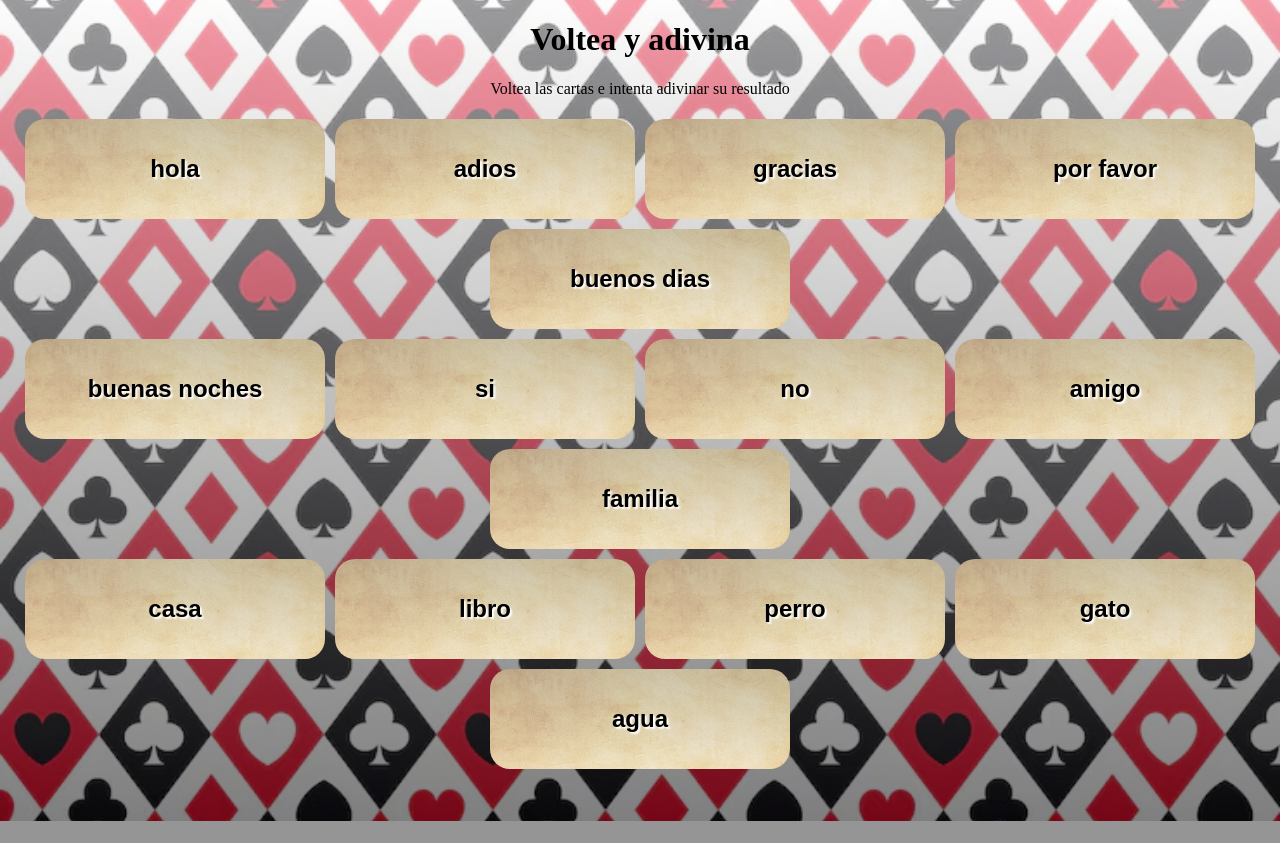
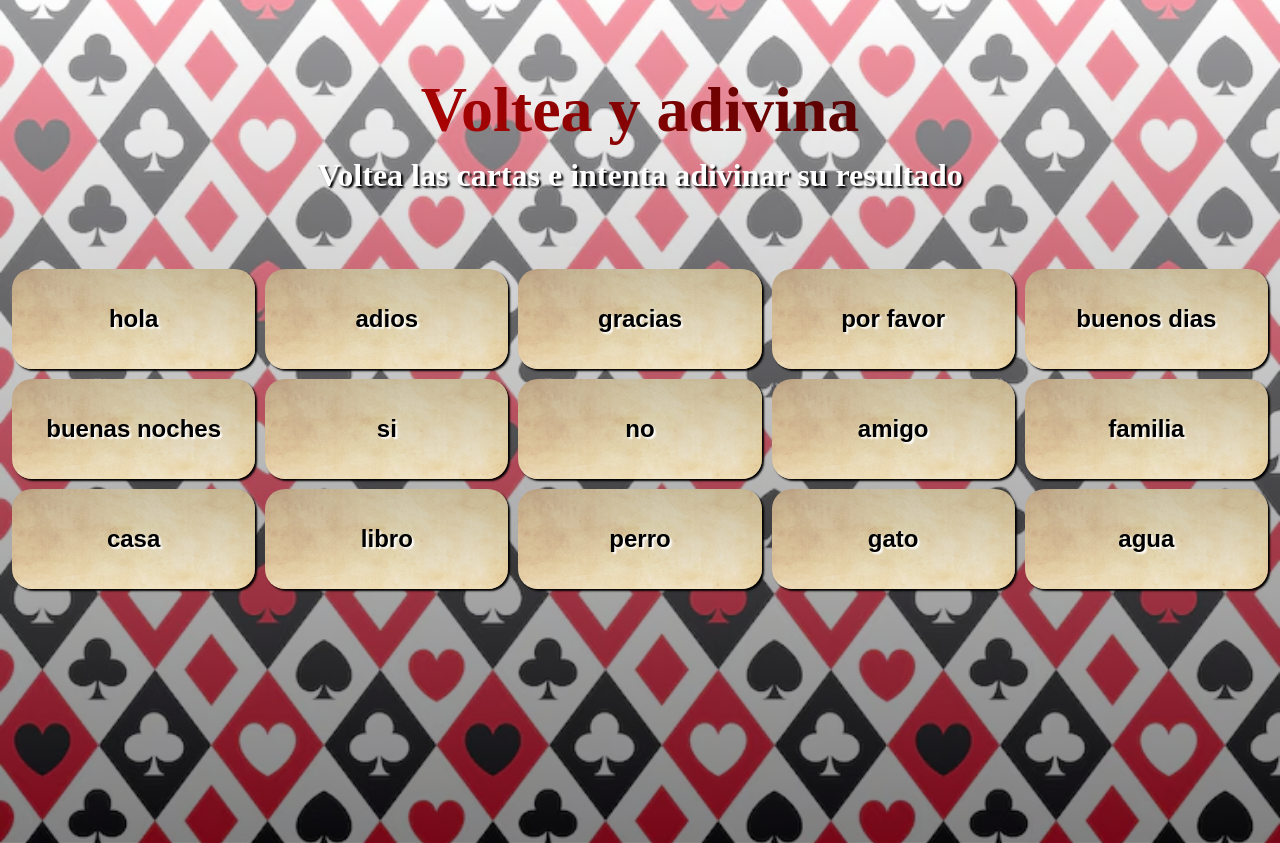
Before and after one commit to andresSBLM/proyectos_simples, a PHP site: page /voltear.html in a window 1280 px wide. Before the commit the page ends 821 px from the top, so only its background shows below. Run offline with PHP 8.4, Linux system fonts and the light colour scheme.

Commit message:
Css voltear final

```diff
--- a/Juego_de_palabras/css/style.css
+++ b/Juego_de_palabras/css/style.css
@@ -8,14 +8,17 @@
     --blanco: white;
     --negro: black;
     --azul: blue;
+    --verde: green;
     --fondo-body-inicio: linear-gradient( rgba(54, 211, 242, 0.778), rgba(236, 236, 61, 0.778));
     --fondo-main-voltear: linear-gradient(rgba(255, 255, 255, 0.582), rgba(0, 0, 0, 0.493));
     --fondo-h1-inicio: linear-gradient(45deg, #155eef, #0d670d);
+    --fondo-h1-voltear: linear-gradient(45deg, #fd0404, #000000);
     --fondo-boton-inicio:  linear-gradient(90deg,  #97420a, #fc8804);
     --fondo-boton-hover: linear-gradient(90deg, rgb(0, 0, 0), rgba(255, 255, 255, 0.664));
     --fondo-acierto: linear-gradient(rgba(7, 247, 7, 0.555), rgba(0, 128, 0, 0.479));
     --fondo-fallo: linear-gradient(rgba(247, 7, 7, 0.555), rgba(221, 101, 101, 0.479));
     --fondo-carta: linear-gradient(rgba(173, 170, 170, 0.575), rgba(238, 229, 229, 0.514));
+    --fondo-carta-hover: linear-gradient(rgba(61, 220, 220, 0.766), rgba(18, 95, 210, 0.755));
     --sombras: black;
 }
 
@@ -26,7 +29,6 @@
     background: var(--fondo-body-inicio), url(../img/body_inicio.jpeg);
     background-size: cover;
     background-position: center;
-    background-repeat: no-repeat;
     background-repeat: no-repeat;
     min-height: 100vh;
 }
@@ -90,9 +92,31 @@
     text-align: center;
 }
 
+#cabecera_voltear h1 {
+    background: var(--fondo-h1-voltear);
+    -webkit-background-clip: text;
+    background-clip: text;
+    -webkit-text-fill-color: transparent;
+    color: transparent;
+    font-size: 4rem;
+    font-weight: bold;
+    padding-top: 30px;
+    margin-bottom: 0;
+}
+
+#cabecera_voltear p {
+    font-size: 2rem;
+    font-weight: bold;
+    color: var(--blanco);
+    text-shadow: 2px 2px 2px var(--sombras);
+    margin-top: 10px;
+    margin-bottom: 70px;
+}
+
 #main_voltear .acierto {
     background: var(--fondo-acierto);
-    color: var(--negro);
+    color: var(--blanco);
+    text-shadow: 2px 2px 2px var(--verde);
     font-weight: bold;
 }
 
@@ -108,7 +132,7 @@
     background-position: center;
     background-repeat: no-repeat;
     background-size: cover;
-    width: 300px;
+    width: 19%;
     height: 100px;
     font-size: 1.5rem;
     border: none;
@@ -117,4 +141,9 @@
     font-weight: bold;
     color: var(--negro);
     text-shadow: 2px 2px 2px var(--blanco);
+    box-shadow: 2px 2px 2px var(--sombras);
 }
+
+#main_voltear button:hover {
+    background:  var(--fondo-carta-hover);
+}
```
